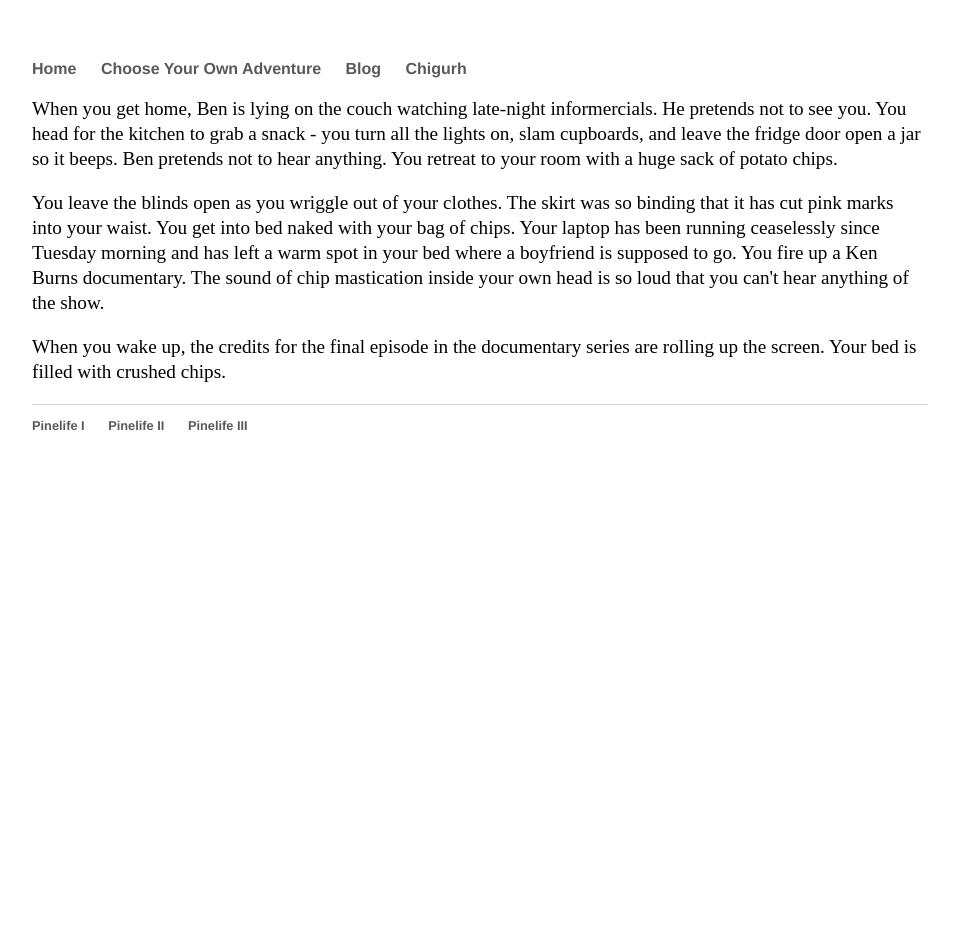
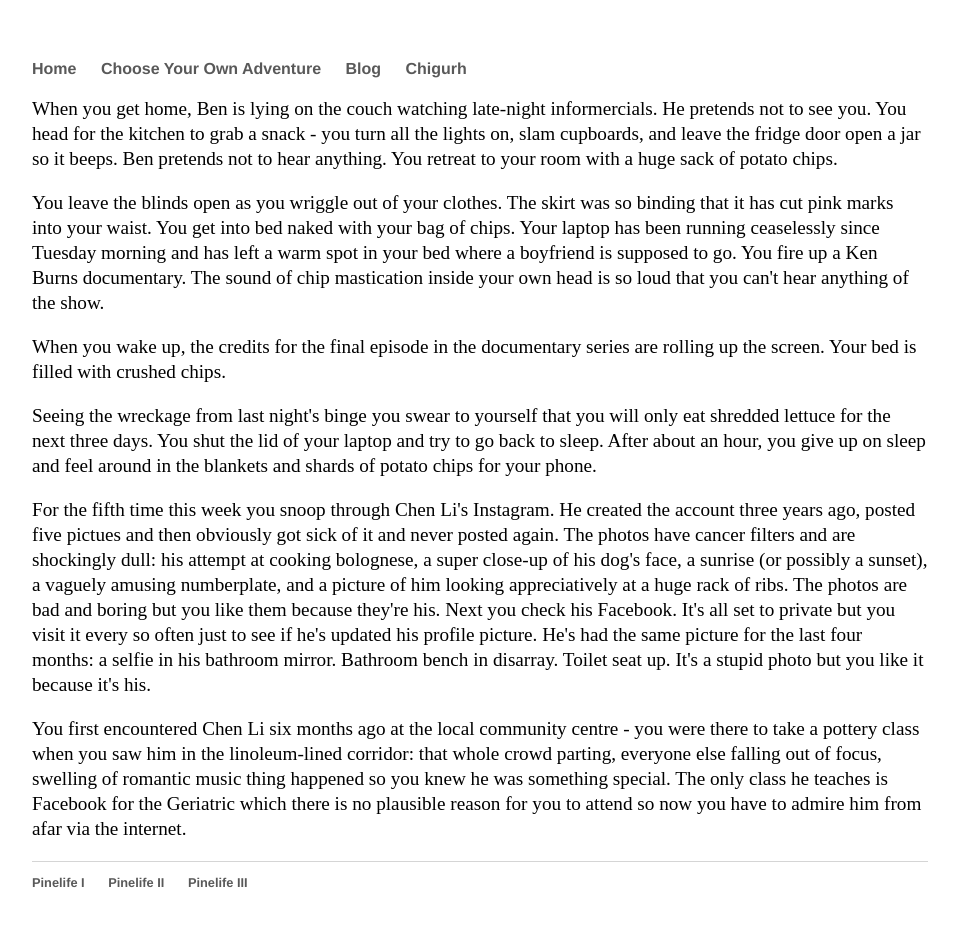
Before and after one commit to Pinelife/pinelife.github.io, a Jekyll site: the page built from Hellhole/Room5.html, in a window 1280 px wide. Shown: the whole page, without its empty margins (160-1119 px from the left). Built offline with Jekyll 4.4.1, drawn with Linux system fonts in a browser that asks for light colours; before the commit the page ends 900 px from its top, so only the background shows below that.

Commit message:
Update Room5.html

```diff
--- a/Hellhole/Room5.html
+++ b/Hellhole/Room5.html
@@ -11,5 +11,23 @@ You leave the blinds open as you wriggle out of your clothes. The skirt was so b
   so loud that you can't hear anything of the show.
 </p>
 <p>
-When you wake up, the credits for the final episode in the documentary series are rolling up the screen. Your bed is filled with crushed chips.
+When you wake up, the credits for the final episode in the documentary series are rolling up the screen. Your bed is filled with
+  crushed chips.
 </p>
+
+<p>Seeing the wreckage from last night's binge you swear to yourself that you will only eat shredded lettuce for the next three days. You shut the lid of your laptop and try to go back to sleep. After about an hour, you give up on sleep and feel around in the blankets and shards of potato chips for your phone.</p>
+
+<p>For the fifth time this week you snoop through Chen Li's Instagram. He created the account three years ago, posted five pictues
+  and then obviously got sick of it and never posted again. The photos have cancer filters and are shockingly dull: his attempt at
+  cooking bolognese, a super close-up of his dog's face, a sunrise (or possibly a sunset), a vaguely amusing numberplate, and a
+  picture of him looking appreciatively at a huge rack of ribs. The photos are bad and boring but you like them because they're his.
+  Next you check his Facebook. It's all set to private but you visit it every so often just to see if he's updated his profile
+  picture. He's had the same picture for the last four months: a selfie in his bathroom mirror. Bathroom bench in disarray. Toilet
+  seat up. It's a stupid photo but you like it because it's his.</p>
+
+<p>
+	You first encountered Chen Li six months ago at the local community centre - you were there to take a pottery class when you saw
+  him in the linoleum-lined corridor: that whole crowd parting, everyone else falling out of focus, swelling of romantic music thing
+  happened so you knew he was something special. The only class he teaches is Facebook for the Geriatric which there is no plausible
+  reason for you to attend so now you have to admire him from afar via the internet.
+</p>
```
